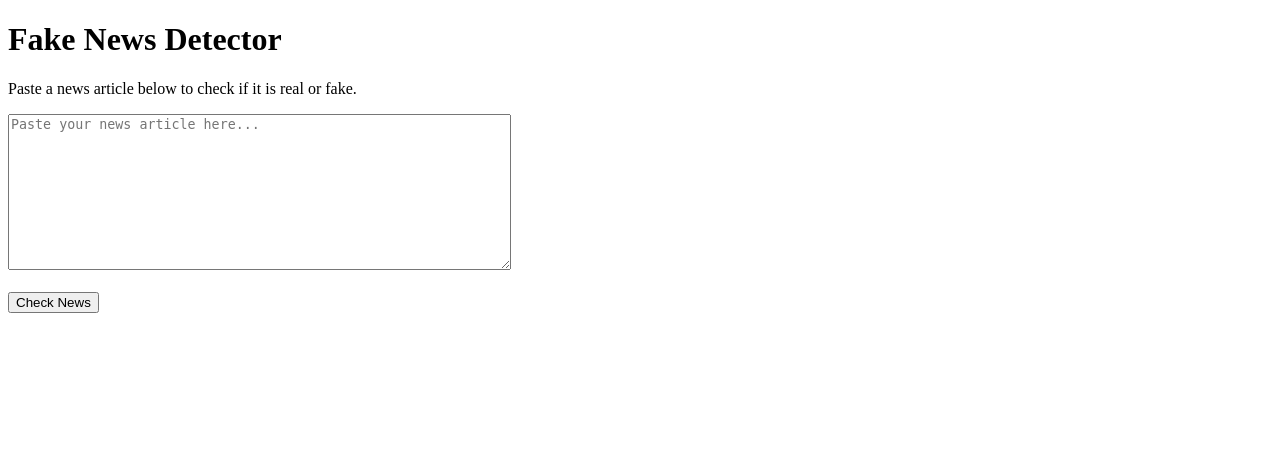
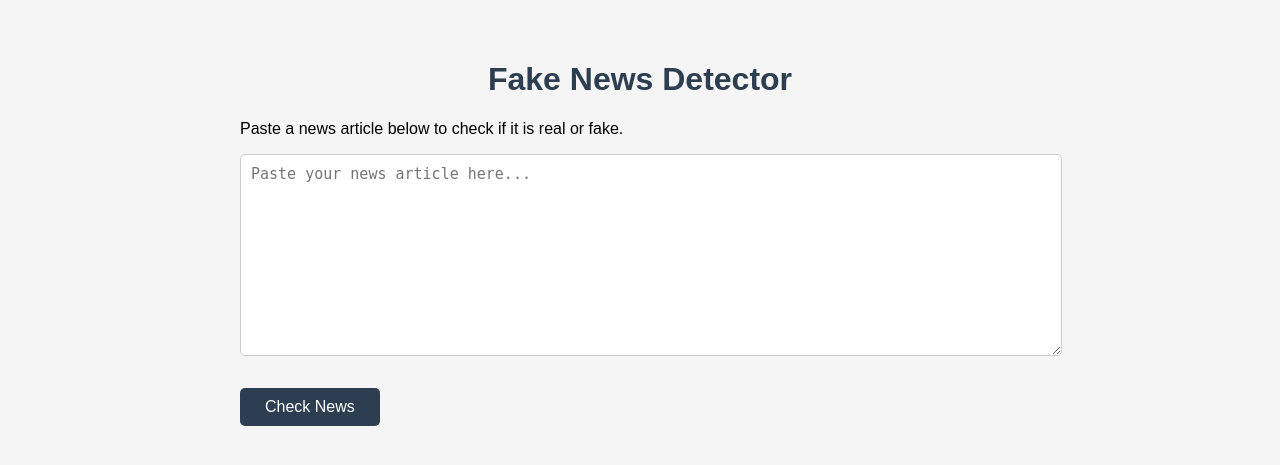
Before and after one commit to MettuSurendraReddy/fake-news-detector, a Flask app: page / in a window 1280 px wide. Shown: the top 465 px of the page. Run offline with Flask 3, Linux system fonts and the light colour scheme.

Commit message:
Add CSS styling with centered layout, styled textarea and button

```diff
--- /dev/null
+++ b/static/style.css
@@ -0,0 +1,35 @@
+body {
+    font-family: Arial, sans-serif;
+    max-width: 800px;
+    margin: 0 auto;
+    padding: 40px 20px;
+    background-color: #f5f5f5;
+}
+
+h1 {
+    color: #2c3e50;
+    text-align: center;
+}
+
+textarea {
+    width: 100%;
+    padding: 10px;
+    border: 1px solid #ccc;
+    border-radius: 5px;
+    font-size: 15px;
+}
+
+button {
+    background-color: #2c3e50;
+    color: white;
+    padding: 10px 25px;
+    border: none;
+    border-radius: 5px;
+    cursor: pointer;
+    font-size: 16px;
+    margin-top: 10px;
+}
+
+button:hover {
+    background-color: #3498db;
+}
--- a/templates/index.html
+++ b/templates/index.html
@@ -2,6 +2,7 @@
 <html>
 <head>
     <title>Fake News Detector</title>
+    <link rel="stylesheet" href="{{ url_for('static', filename='style.css') }}">
 </head>
 <body>
     <h1>Fake News Detector</h1>
```
